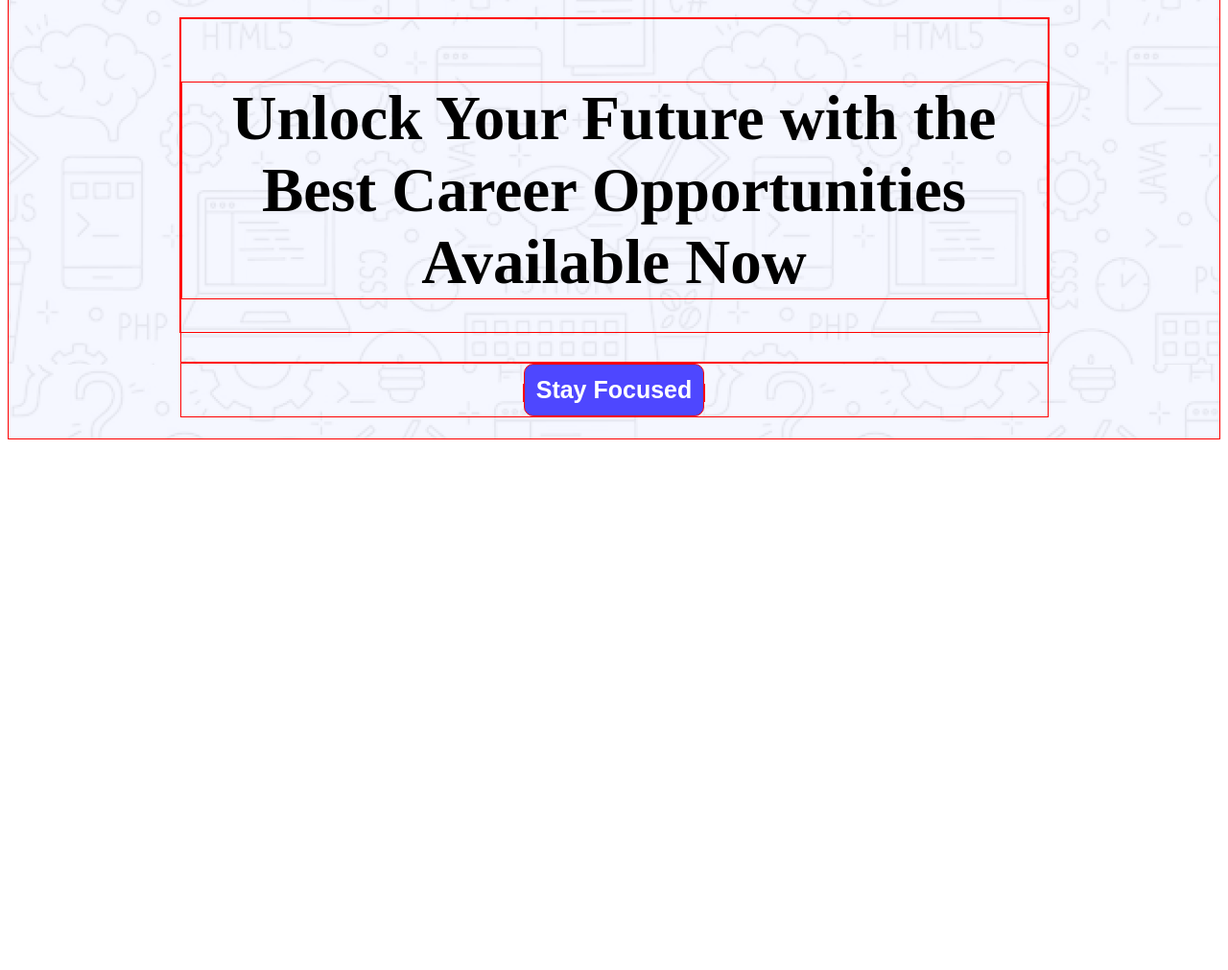
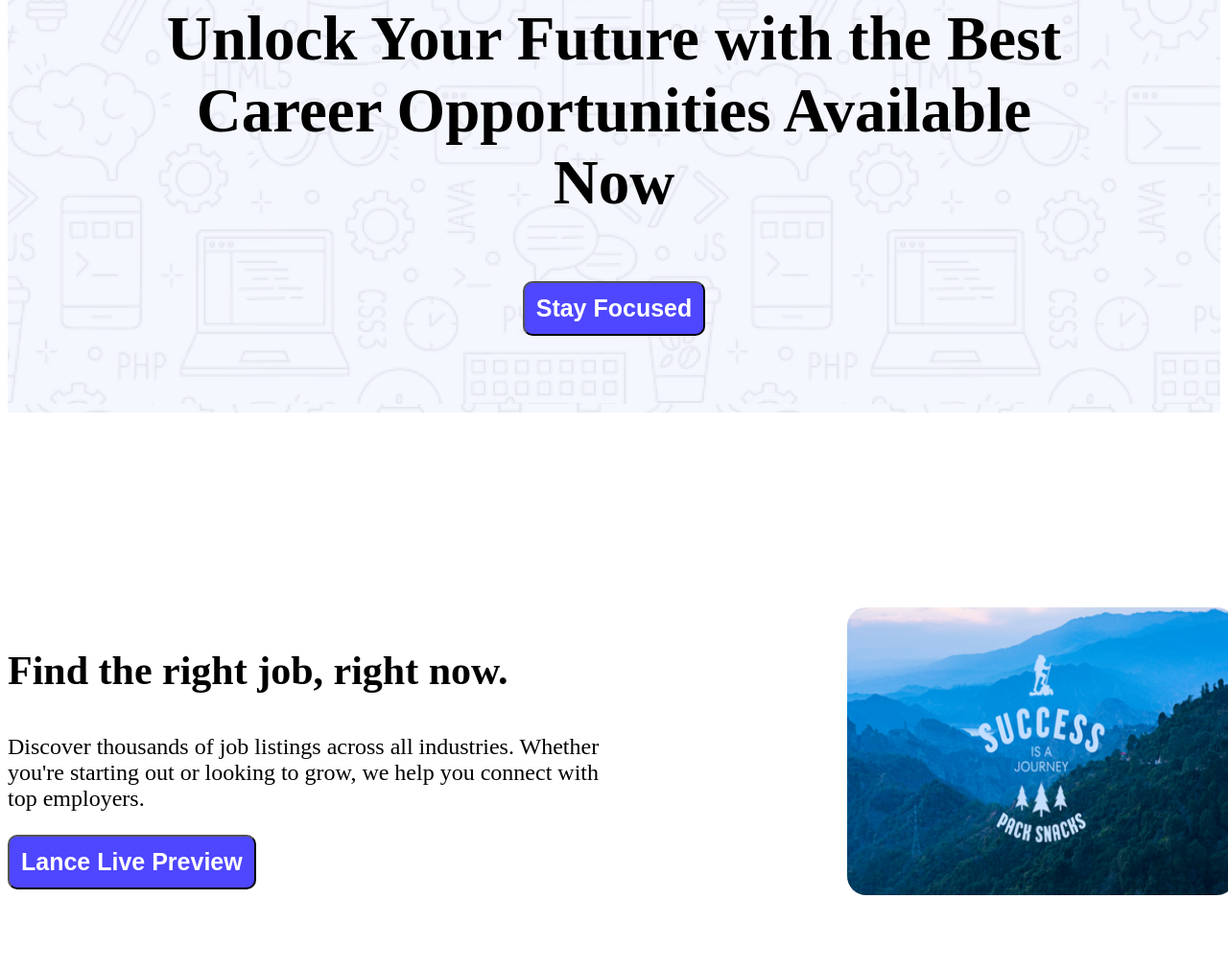
Before and after one commit to abircse220126/B12A01-landingpage, a plain HTML site: page index.html in a window 1280 px wide. Shown: the part 281-1292 px from the top of the page at 96% size. Before the commit the page ends 800 px from the top, so only its background shows below. Drawn offline with Linux system fonts and the light colour scheme.

Commit message:
add the action section in the git hub

```diff
--- a/index.html
+++ b/index.html
@@ -27,5 +27,16 @@
         </div>
        </div>
     </header>
+    <main>
+    <div class="action-section">
+        <div class="action-paragraph">
+            <p class="title">Find the right job, right now.</p>
+            <p class="description">Discover thousands of job listings across all industries. Whether you're starting out or looking to grow, we help you connect with top employers. </p>
+            <a href=""><button class="button-primary" >Lance Live Preview</button></a>
+        </div>
+            <img src="assets/section image.png" alt="" class="image-size">
+    </div>
+
+    </main>
 </body>
 </html>
--- a/style/style.css
+++ b/style/style.css
@@ -1,10 +1,12 @@
- body *{
+ /* body *{
     border-width: 1px;
     border-color: red;
     border-style: solid;
- }
+ } */
  .background-header{
    background-image:url('../assets/Hero-bg.png');
+   /* width: 1000px;
+   height: 427px; */
  }
 
  .nav-bar{
@@ -26,8 +28,8 @@
     padding: 12px;
 }
 .banner{
-   width: 905px;
-   height: 327px;
+   width: 1000px;
+   height: 427px;
    text-align: center;
    margin: 110px auto;
 }
@@ -35,3 +37,34 @@
    font-size: 65px;
    font-weight: bold;
 }
+.action-section{
+   display: flex;
+   justify-content: space-between;
+   width: 1280px;
+   height: 450px;
+   margin: 128px auto;
+   align-items: center;
+   align-content: center;
+}
+.action-paragraph{
+   width: 617px;
+   height: 300px;
+}
+.title{
+   font-size: 42px;
+   font-weight: bold;
+}
+.description{
+   font-size:24px;
+   color: #252432.5;
+}
+/* .section-image{
+   width: 405px;
+   height: 290px;
+   border-radius: 20px;
+} */
+.image-size{
+   width: 405px;
+   height: 300px;
+   border-radius: 20px;
+}
```
Also changed, not shown: assets/section image.png (added).
